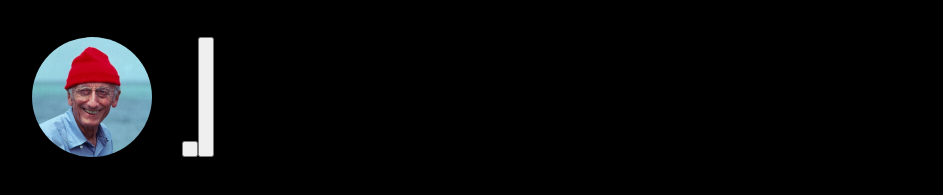
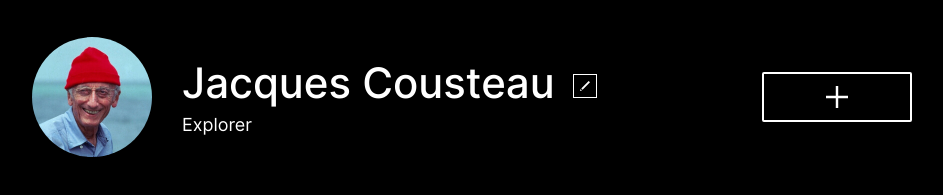
Before and after one commit to meidankaye/Across-the-U.S., a plain HTML site: page index.html in a window 1280 px wide. Shown: the part 123-318 px from the top of the page, without its empty margins (168-1111 px from the left). Drawn offline with Linux system fonts and the light colour scheme.

Commit message:
feat : profile

```diff
--- a/blocks/profile/__add-button/profile__add-button.css
+++ b/blocks/profile/__add-button/profile__add-button.css
@@ -0,0 +1,4 @@
+.profile__add-button {
+  align-self: center;
+  margin-left: 165px;
+}
--- a/blocks/profile/__edit-button/profile__edit-button.css
+++ b/blocks/profile/__edit-button/profile__edit-button.css
@@ -0,0 +1,9 @@
+.profile__edit-button {
+    all: unset;
+    background-image: url(../../../images/profile-edit-button.svg);
+    background-position: center;
+    background-repeat: no-repeat;
+    background-size: cover;
+    max-height: 24px;
+    margin-top: 15px;
+}
--- a/blocks/profile/__info/profile__info.css
+++ b/blocks/profile/__info/profile__info.css
@@ -1,3 +1,13 @@
 .profile__info {
     display: grid;
+    margin: 0;
+    max-height: 77px;
+    grid-template-columns: 373px 24px;
+    grid-template-rows: 39px 22px;
+    grid-template-areas:
+    "name button"
+    "profession profession"
+    ;
+    gap: 16px 18px;
+    align-self: center;
 }
--- a/blocks/profile/__name/profile__name.css
+++ b/blocks/profile/__name/profile__name.css
@@ -0,0 +1,10 @@
+.profile__name {
+    font-family: 'Inter', sans-serif;
+    font-style: normal;
+    font-weight: 500;
+    font-size: 42px;
+    line-height: 114%;
+    color: #FFFFFF;
+    grid-area: name;
+    margin: 0;
+}
--- a/blocks/profile/__profession/profile__profession.css
+++ b/blocks/profile/__profession/profile__profession.css
@@ -0,0 +1,10 @@
+.profile__profession {
+    font-family: 'Inter', sans-serif;
+    font-style: normal;
+    font-weight: normal;
+    font-size: 18px;
+    line-height: 22px;
+    color: #FFFFFF;
+    grid-area: profession;
+    margin: 0;
+}
--- a/blocks/profile/profile.css
+++ b/blocks/profile/profile.css
@@ -1,4 +1,5 @@
 .profile {
     display: flex;
     flex-direction: row;
+    min-width: 880px;
 }
--- a/index.html
+++ b/index.html
@@ -24,12 +24,16 @@
             class="profile__image"
           />
           <div class="profile__info">
-            <h1 class="profile__name"></h1>
-            <h2 class="profile__profession"></h2>
+            <h1 class="profile__name">Jacques Cousteau</h1>
+            <span class="profile__profession">Explorer</span>
             <button class="profile__edit-button"></button>
           </div>
 
-          <button class="profile__add-button"></button>
+          <img
+            src="./images/profile-add-button.svg"
+            alt="An Add Button"
+            class="profile__add-button"
+          />
         </section>
         <section class="places"></section>
       </main>
```
Also changed, not shown: images/form-x-button.svg (added), images/place-heart.png (deleted), images/places-heart.svg (added), images/profile-add-button.png (deleted), images/profile-add-button.svg (added), images/profile-edit-button.png (deleted), images/profile-edit-button.svg (added), images/save-form-x.png (deleted).
